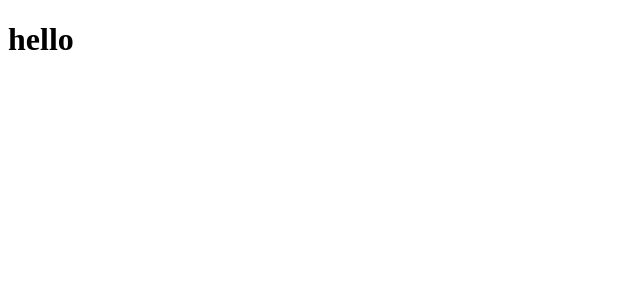
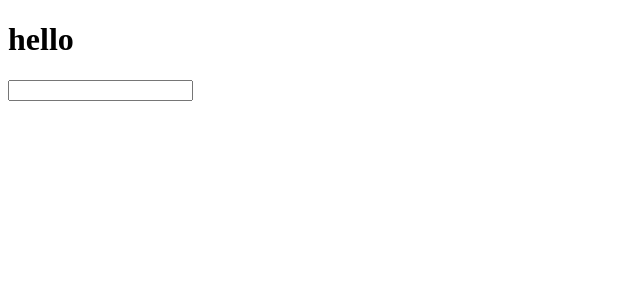
Before and after one commit to felipeobregon/chat-client, a Next.js app: page / in a window 1280 px wide. Shown: the top 300 px of the page, without its empty margins (0-640 px from the left). Built offline with nearby package versions, Linux system fonts and the light colour scheme.

Commit message:
add main component

```diff
--- a/src/app/page.js
+++ b/src/app/page.js
@@ -1,7 +1,12 @@
+'use client'
+
+import Parent from '../components/search'
+
 export default function Hello() {
     return (
         <div>
             <h1>hello </h1>
+            <Parent/>
         </div>
     )
 }
```
